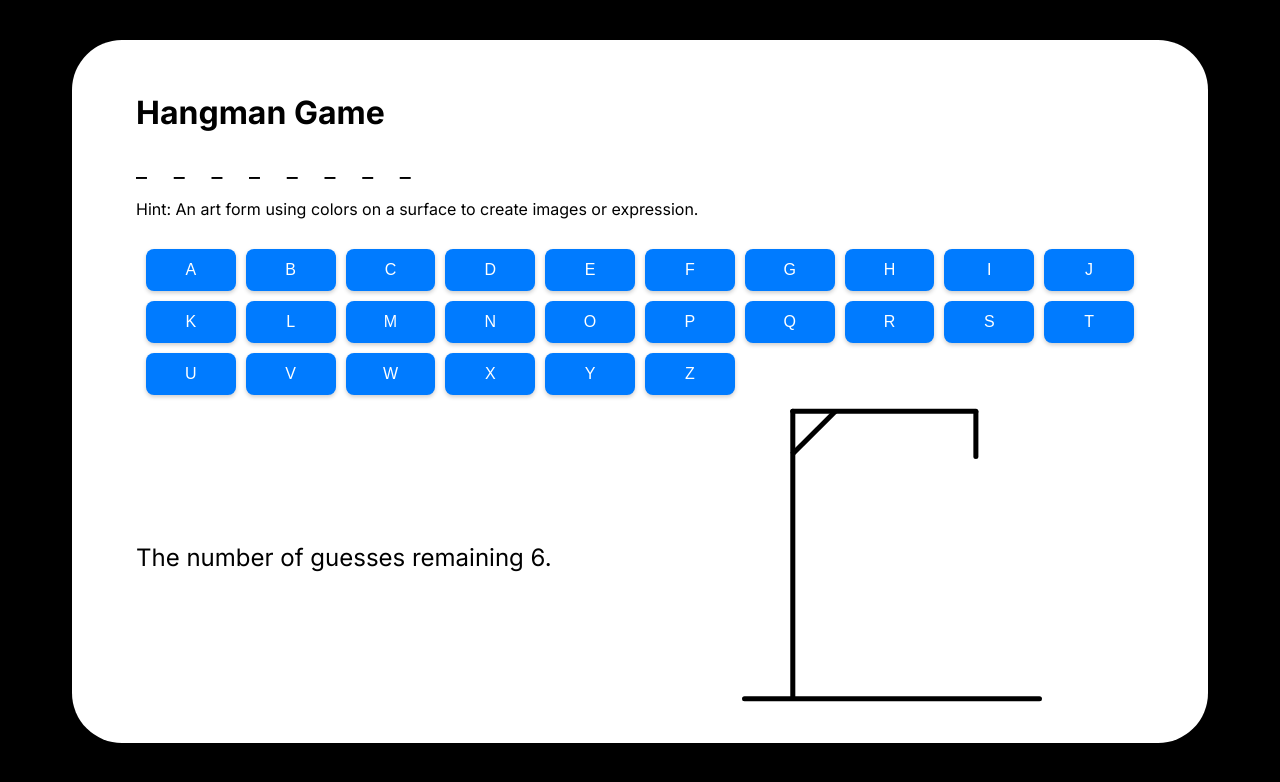
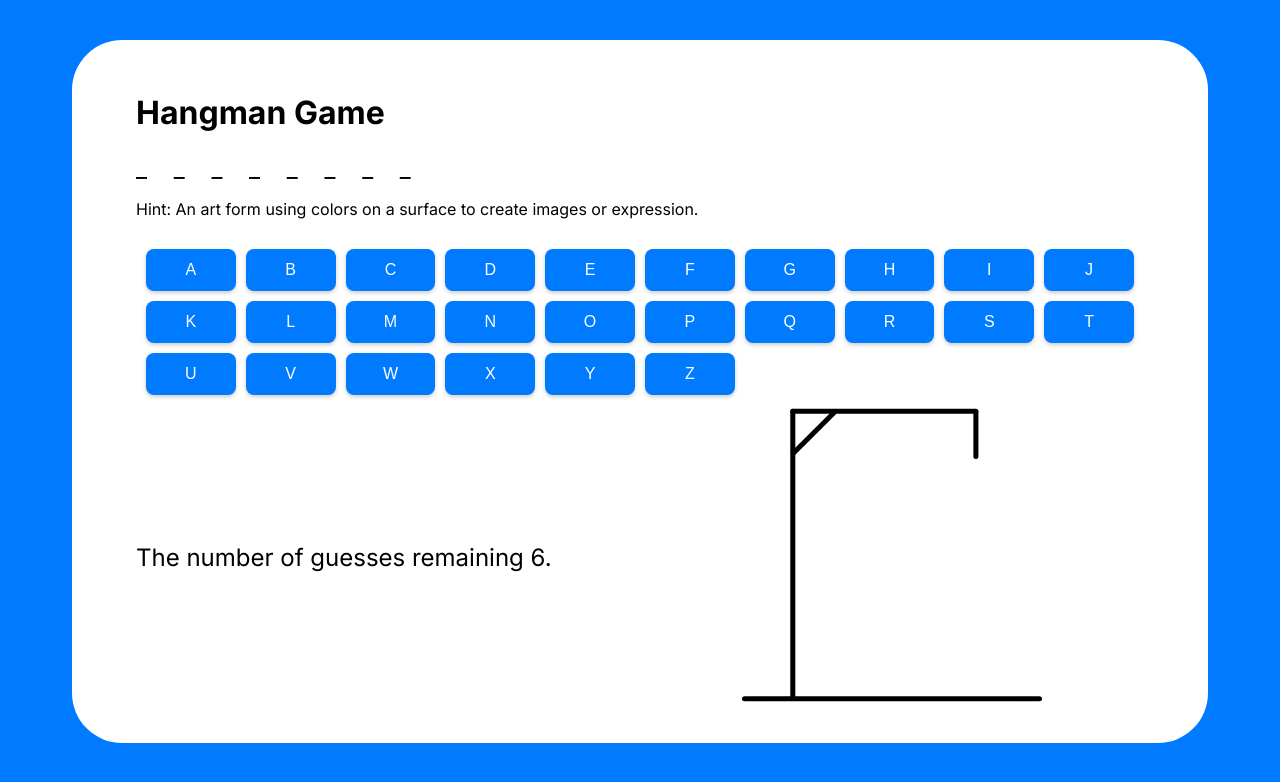
Before and after one commit to Hassan-Khan16/hangman-game, a Next.js app: page / in a window 1280 px wide. Shown: the top 782 px of the page. Built offline with nearby package versions, Linux system fonts and the light colour scheme.

Commit message:
null commit

```diff
--- a/app/globals.css
+++ b/app/globals.css
@@ -3,7 +3,7 @@
 /* Base Styles */
 body {
   padding: 2rem 4rem;
-  background-color: black;
+  background-color: #007BFF;
 }
 
 .inner-body {
```
